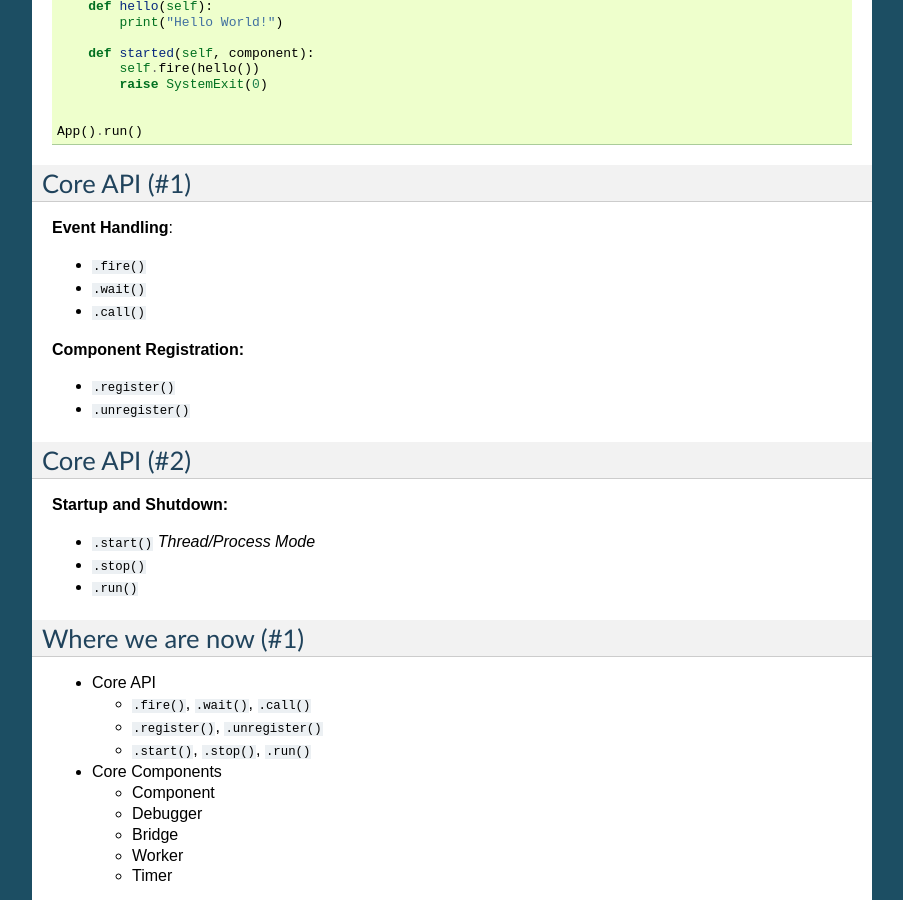
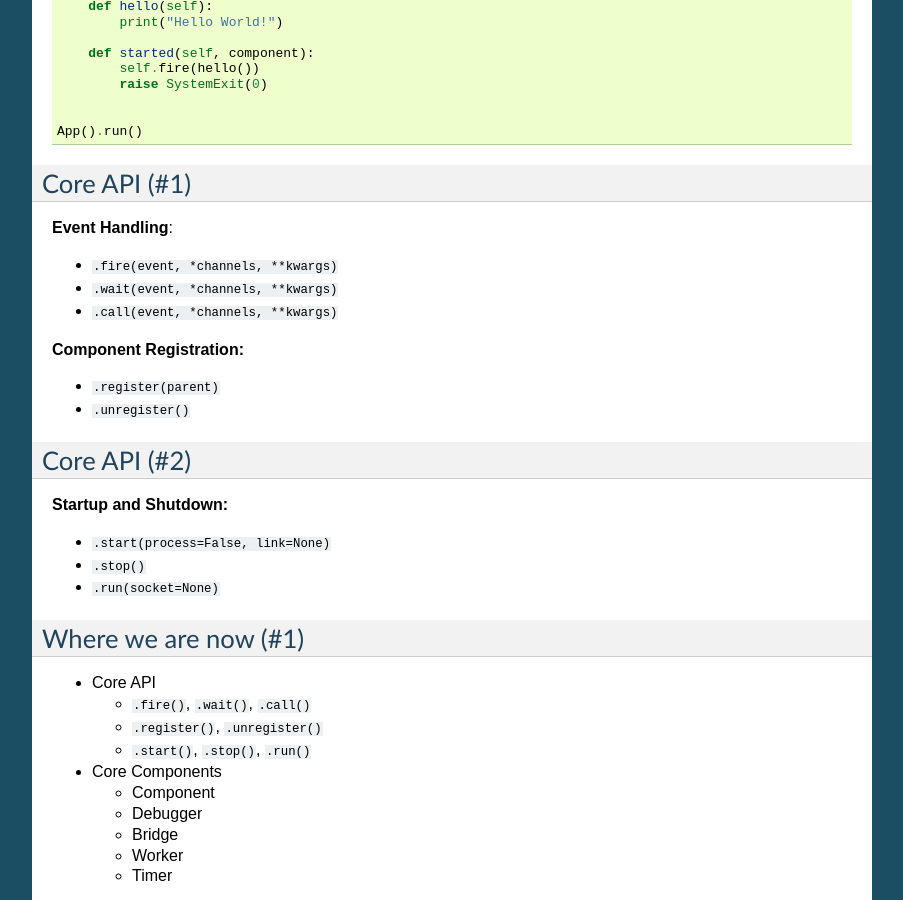
Before and after one commit to circuits/pycon, a Sphinx documentation site: the page built from source/index.rst, in a window 1280 px wide and 900 px high, scrolled down 3735 px. Shown: the whole window, without its empty margins (198-1101 px from the left). Built offline with Sphinx 7.4.7, drawn with Linux system fonts in a browser that asks for light colours; formulas are drawn with MathJax 3; some of the changed text lies outside the part shown.

Commit message:
Minor updates

```diff
--- a/source/index.rst
+++ b/source/index.rst
@@ -197,15 +197,15 @@ Core API (#1)
 
 .. rst-class:: build
 
-* ``.fire()``
-* ``.wait()``
-* ``.call()``
+* ``.fire(event, *channels, **kwargs)``
+* ``.wait(event, *channels, **kwargs)``
+* ``.call(event, *channels, **kwargs)``
 
 **Component Registration:**
 
 .. rst-class:: build
 
-* ``.register()``
+* ``.register(parent)``
 * ``.unregister()``
 
 
@@ -216,9 +216,9 @@ Core API (#2)
 
 .. rst-class:: build
 
-* ``.start()`` *Thread/Process Mode*
+* ``.start(process=False, link=None)``
 * ``.stop()``
-* ``.run()``
+* ``.run(socket=None)``
 
 
 Where we are now (#1)
@@ -319,7 +319,7 @@ Where we want to be
 * More Protocols
 * Better performance
 * Improved documentation
-* More Application components
+* More Application Components
 * Improved ``circuits.node`` (*Experimental*)
 
 * **A snazzier website!!!**
```
Also changed, not shown: other parts of source/index.rst (+1 -1 lines).
